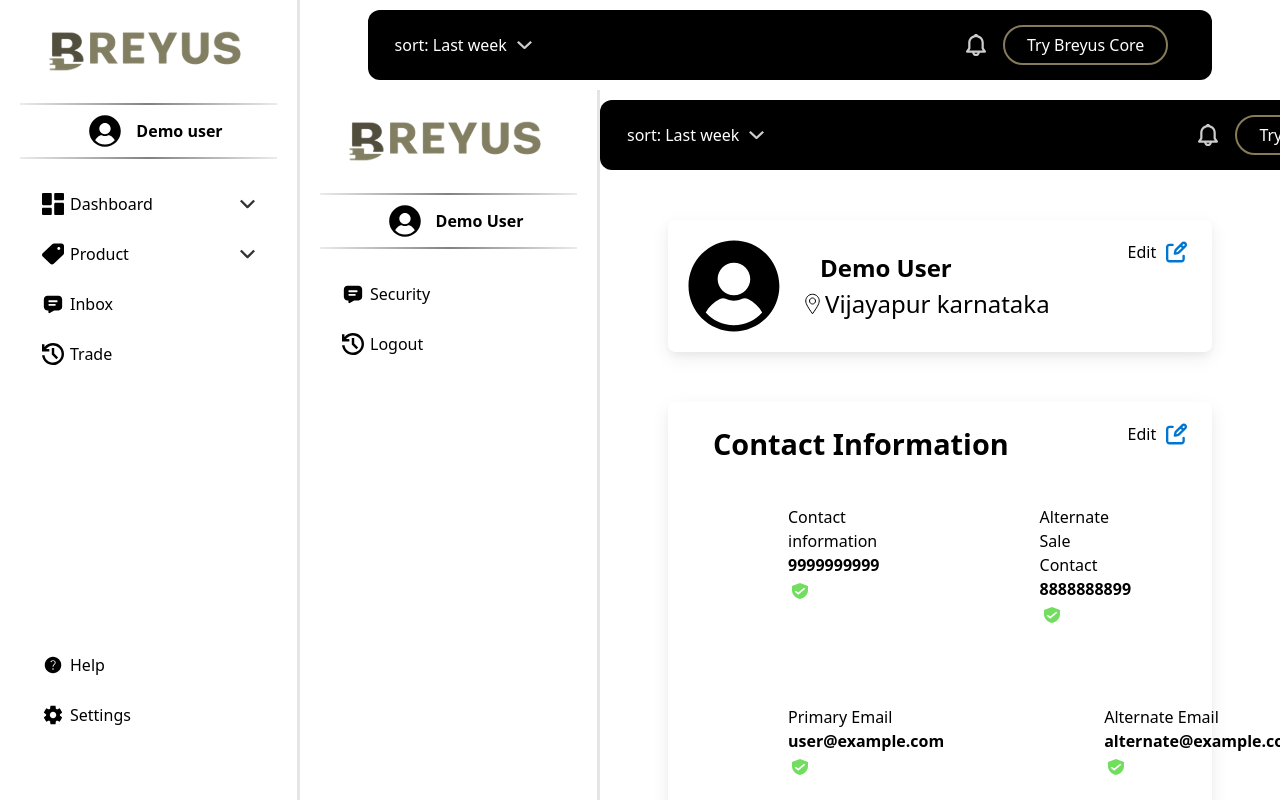
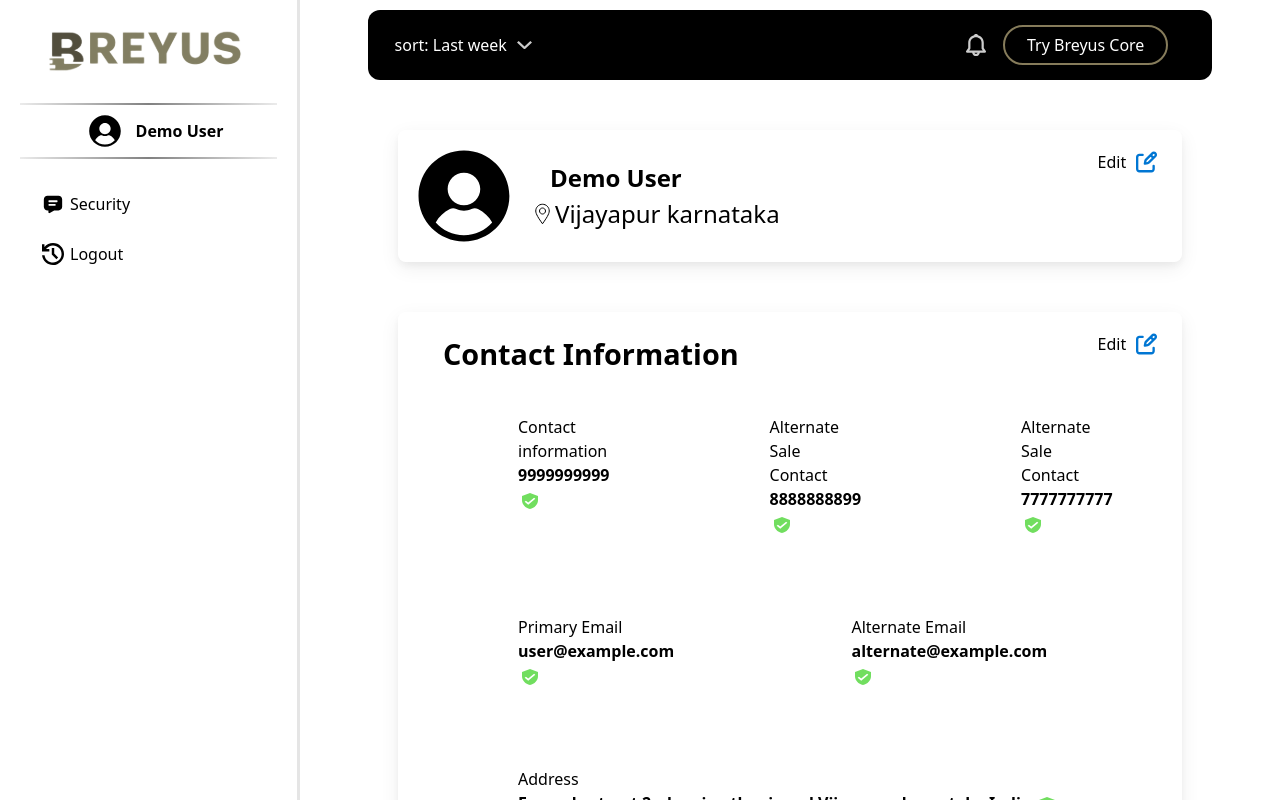
Before and after one commit to heybadrinath/Breyus, a React (Create React App) app in the folder frontend/: page /seller/settings in a window 1280 px wide. Built offline with nearby package versions, Linux system fonts and the light colour scheme.

Commit message:
fixed wrapper bug bhatia

```diff
--- a/frontend/src/routes/index.tsx
+++ b/frontend/src/routes/index.tsx
@@ -24,6 +24,7 @@ const pageVariants = {
   exit: { opacity: 0, x: 80, transition: { duration: 0.4 } }
 };
 
+// wrapper for seller div is already available
 const Animate = ({ page }: { page: ReactNode }) => {
   return (
     <motion.div
@@ -38,20 +39,7 @@ const Animate = ({ page }: { page: ReactNode }) => {
 };
 
 // Wrapper for seller dashboard pages that includes layout
-const SellerPage = ({ children }: { children: ReactNode }) => {
-  return (
-    <Layout Body={
-      <motion.div
-        variants={pageVariants}
-        initial="initial"
-        animate="animate"
-        exit="exit"
-      >
-        {children}
-      </motion.div>
-    } />
-  );
-};
+
 
 const Notfoundpage = () => {
   return (
@@ -79,11 +67,13 @@ const AppRoutes = () => {
         <Route path="/seller/signin" element={<Animate page={<SellerSignin />} />} />
         <Route path="/seller/signup" element={<Animate page={<SellerSignup />} />} />
         <Route path="/seller/forgot-password" element={<Animate page={<SellerForgotPassword />} />} />
-        <Route path="/seller/dashboard" element={<SellerPage><SellerDashboard /></SellerPage>} />
-        <Route path="/seller/security" element={<SellerPage><Security /></SellerPage>} />
-        <Route path="/seller/settings" element={<SellerPage><SellerSettings /></SellerPage>} />
-        <Route path="/seller/sales" element={<SellerPage><Sales /></SellerPage>} />
-        <Route path="/seller/upgrade" element={<SellerPage><Upgrade /></SellerPage>} />
+        <Route path="/seller/dashboard" element={<Animate page={<SellerDashboard />} />} />
+        <Route path="/seller/security" element={<Animate page={<Security />} />} />
+        <Route path="/seller/settings" element={<Animate page={<SellerSettings />} />} />
+        <Route path="/seller/sales" element={<Animate page={<Sales />} />} />
+        <Route path="/seller/upgrade" element={<Animate page={<Upgrade />} />} />
+        <Route path="/seller/product" element={<Animate page={<Upgrade />} />} />
+
 
         {/* 404 page  */}
         <Route path="*" element={<Notfoundpage />} />
```
